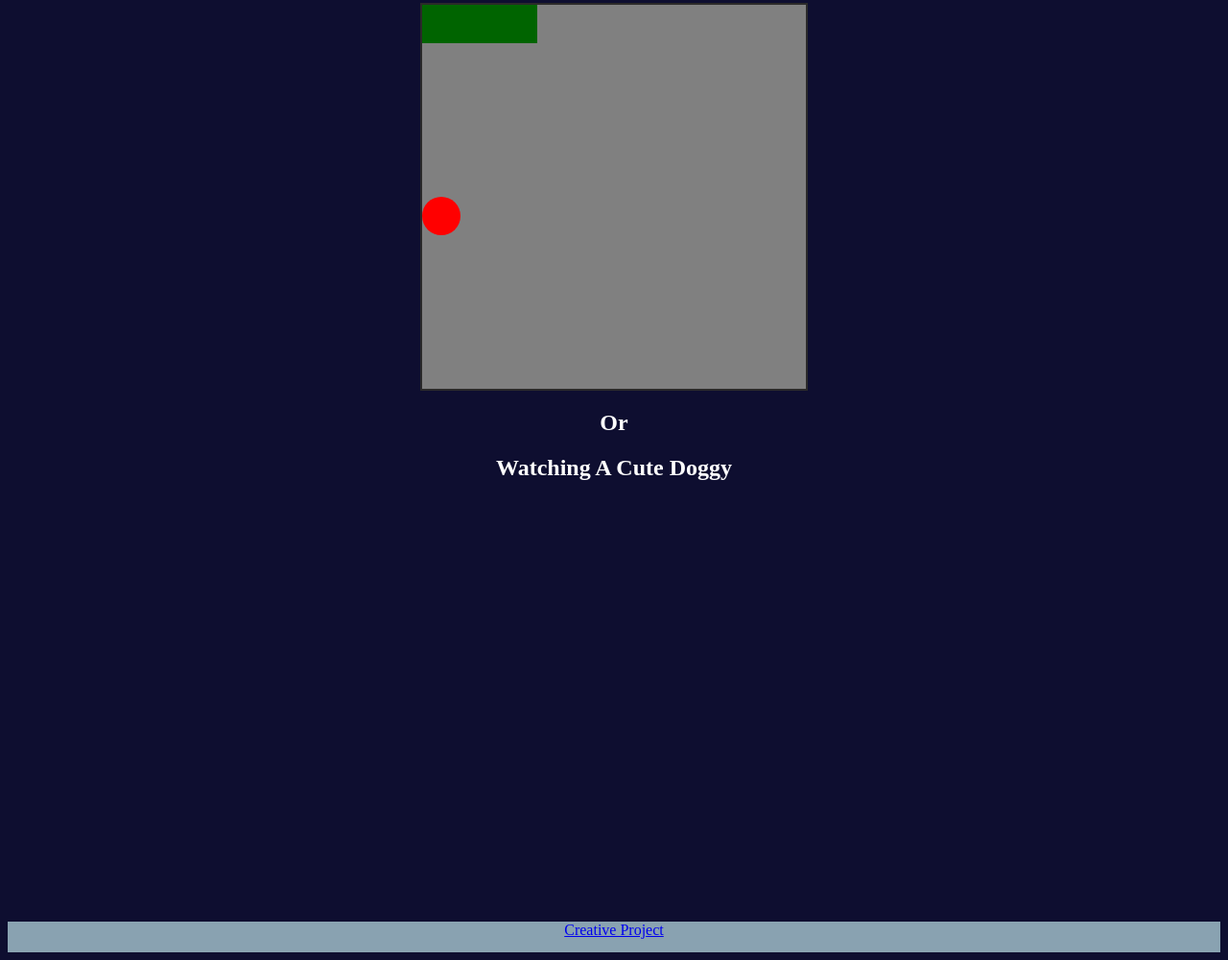
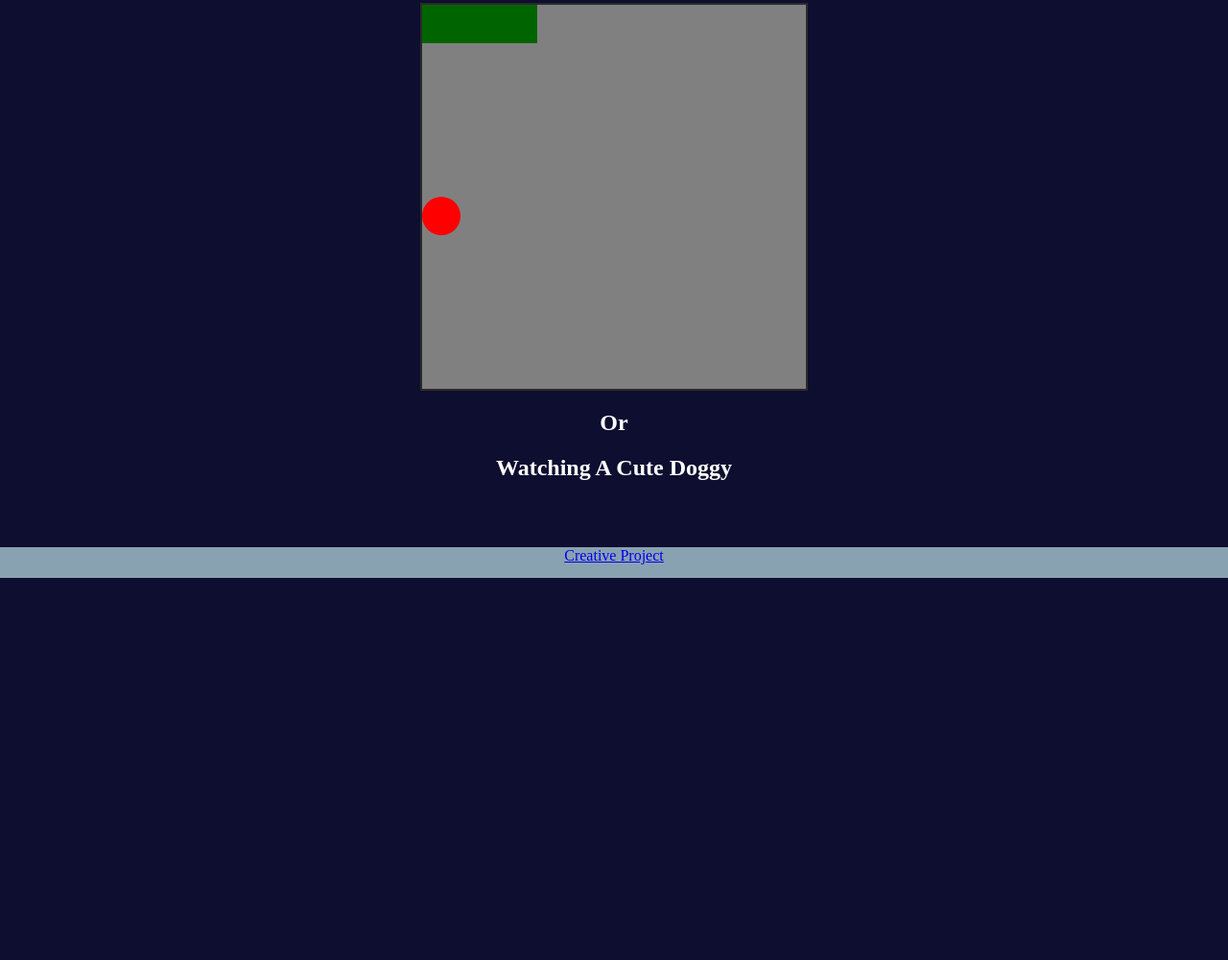
Before and after one commit to perrierr/Snake-Game, a plain HTML site: page index.html in a window 1280 px wide. Shown: the part 198-1198 px from the top of the page at 96% size. After the commit the page ends 977 px from the top, so only its background shows below. Drawn offline with Linux system fonts and the light colour scheme; no server answers.

Commit message:
Modified floating footer

```diff
--- a/index.css
+++ b/index.css
@@ -38,9 +38,8 @@ html, body {
     height: 200px;
     margin-left: auto;
     margin-right: auto;
-    z-index: -100;/*it means it is behind everything*/
+    margin-bottom: 50px;
     background-size: cover;/*it will stretch*/
-    margin-bottom: 15%;
     /*filter: grayscale(1);
     opacity: 0.25;*/
 }
@@ -50,13 +49,14 @@ html, body {
   }
 
 .footer-item {
-    display:flex;
+    position: fixed;
+    bottom: 0;
+    right: 0;
+    margin-top: 50px;
     color: #052135;
     text-align: center;
     justify-content: center;
     width: 100%;
     height: 2em;
-    margin-top: 50px;
     background: #89a2b1;
-
 }
--- a/index.html
+++ b/index.html
@@ -12,11 +12,11 @@
         <h2>Or</h2>
         <h2>Watching A Cute Doggy</h2>
         <div class="wallpaper"></div>
+        <div class='footer'>
+        <div class='footer-item'><a class='isUnseen' href="https://github.com/perrierr/Snake-Game.git">Creative Project</a></div>
+        </div>
     </body>
 
 
-    <div class='footer'>
-        <div class='footer-item'><a class='isUnseen' href="https://github.com/perrierr/Snake-Game.git">Creative Project</a></div>
-    </div>
 
 </html>
```
